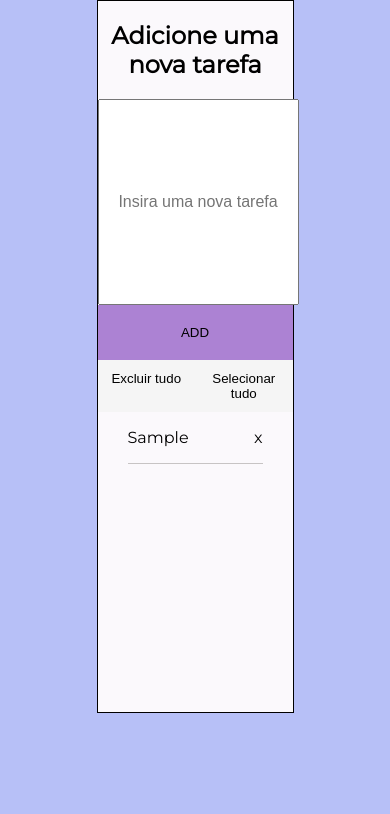
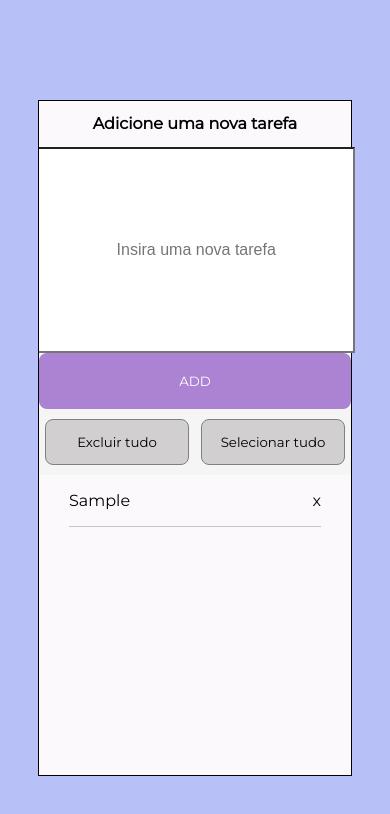
Before and after one commit to JeskaLopes/Projeto-to-do-list, a plain HTML site: page index.html in a window 390 px wide. Both pictures are taken after typing "Sample" into the empty fields and a click on the button "ADD". Drawn offline with Linux system fonts and the light colour scheme.

Commit message:
adicona projeto até fase 3

```diff
--- a/index.html
+++ b/index.html
@@ -15,11 +15,11 @@
                     <form id='formulario'>
                         <input type="text" id='campo' placeholder="Insira uma nova tarefa">
                         <button id='botao'class="botao" type="submit">ADD</button>
-                        <div class="botoes">
-                            <button id='excluirTodas'>Excluir tudo</button>
-                            <button id='selecionarTodas'>Selecionar tudo</button>
-                        </div>
                     </form>
+                    <div class="botoes">
+                        <button id='excluirTodas'>Excluir tudo</button>
+                        <button id='selecionarTodas'>Selecionar tudo</button>
+                    </div>
                 </div>
                 <div id='div1'>
                     <!-- <div class="estilo">
@@ -27,7 +27,6 @@
                         <button>X</button>
                     </div> -->
                 </div>
-
             </section>
         <script src="script.js"></script>
     </body>
--- a/script.js
+++ b/script.js
@@ -6,7 +6,7 @@ const primeiraDiv = document.querySelector('#div1');
 form.addEventListener('submit', function(evento){
     evento.preventDefault()
 
-    if (caixaTexto.value.length == 0){
+    if (caixaTexto.value.length == 0 || caixaTexto.value.replace (/\s/g , '').length == 0) {
         alert("Por favor, Digite uma tarefa!");
         return(false);
     }
@@ -31,6 +31,20 @@ form.addEventListener('submit', function(evento){
 
     excluir.addEventListener("click", function(){
         divmae.parentNode.removeChild(divmae);
+    })
 
+    let excluirTodas = document.getElementById('excluirTodas');
+    let selecionarTodas = document.getElementById('selecionarTodas');
+
+    excluirTodas.addEventListener("click", function(){
+        evento.preventDefault()
+        divmae.remove();
     })
+
+    selecionarTodas.addEventListener("click", function(){
+        tarefas.style.textDecoration = "line-through";
+        tarefas.style.color = "grey";
+    })
+
+    tarefas.addEventListener(DragEvent)
 });
--- a/style.css
+++ b/style.css
@@ -6,18 +6,20 @@ body{
 
 #div1{
     text-align:center;
-    height: 300px;
+    min-height: 300px;
 
 }
 .container{
     background-color: rgb(251, 249, 252);
     width:50%;
     margin:0 auto;
+    margin-top: 100px;
     border: 1px solid black;
 }
 
 
 h1{
+    font-size:1.5em;
     text-align: center;
 
 }
@@ -26,14 +28,16 @@ h1{
 button{
     width: 100%;
     height: 10% ;
+    font-family: 'Montserrat', sans-serif;
 }
 
 
 input{
     font-size: 16px;
     text-align: center;
-    width: 99%;
+    width: 99.5%;
     height: 200px;
+    border-left: black;
 }
 
 .botao{
@@ -47,18 +51,17 @@ input{
     display: block;
 }
 
-/* #div1{
-    width: 100%;
-    display: flex;
-    flex-direction: row;
-
-} */
-
 button{
     border: none;
     background: none;
+    cursor: pointer;
+    font-family: 'Montserrat', sans-serif;
 }
 
+span{
+    cursor: pointer;
+    border-radius: 8px;
+}
 
 .divTarefas{
     display:flex;
@@ -67,6 +70,10 @@ button{
     margin: 0 30px;
     border-bottom: 1px solid rgb(199, 196, 196);
 
+}
+
+p{
+    cursor: pointer;
 }
 
 
@@ -80,6 +87,49 @@ button{
 
 #selecionarTodas, #excluirTodas{
     width: 50%;
+    padding: 14px;
+    border: 1px solid gray;
+    background: rgb(209, 207, 207);
+    border-radius: 8px;
+    margin-left: 6px;
+    margin-right: 6px;
+}
+
+.botao{
+    color: white;
+    border-radius: 8px;
+}
 
 
+@media(max-width:320px){
+    h1{
+        font-size:100%
+    }
+
+    .container{
+        margin-top: 100px;
+        width:80%;
+    }
 }
+
+@media(max-width: 420px){
+    h1{
+        font-size:100%
+    }
+
+    .container{
+        margin-top: 100px;
+        width:80%;
+    }
+}
+
+@media(max-width: 768px){
+    h1{
+        font-size:100%
+    }
+
+    .container{
+        margin-top: 100px;
+        width:80%;
+    }
+}
```
